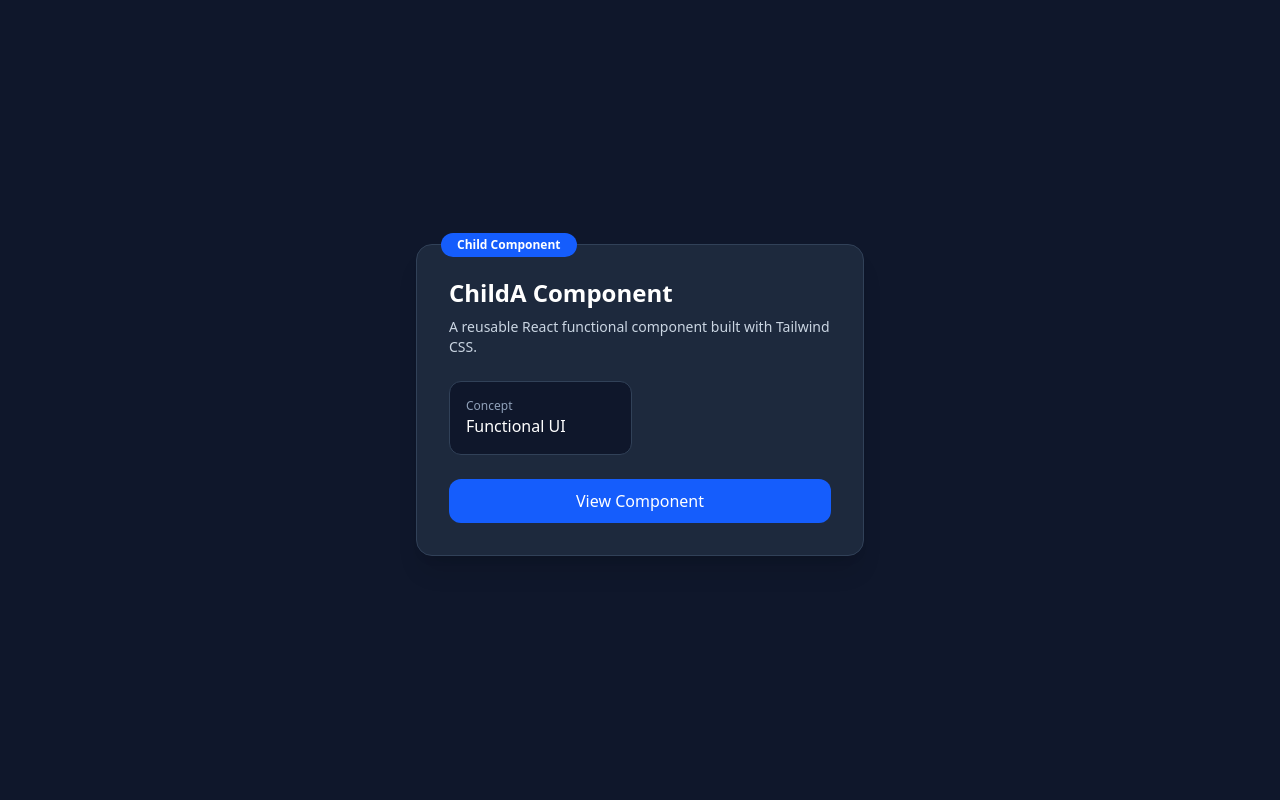
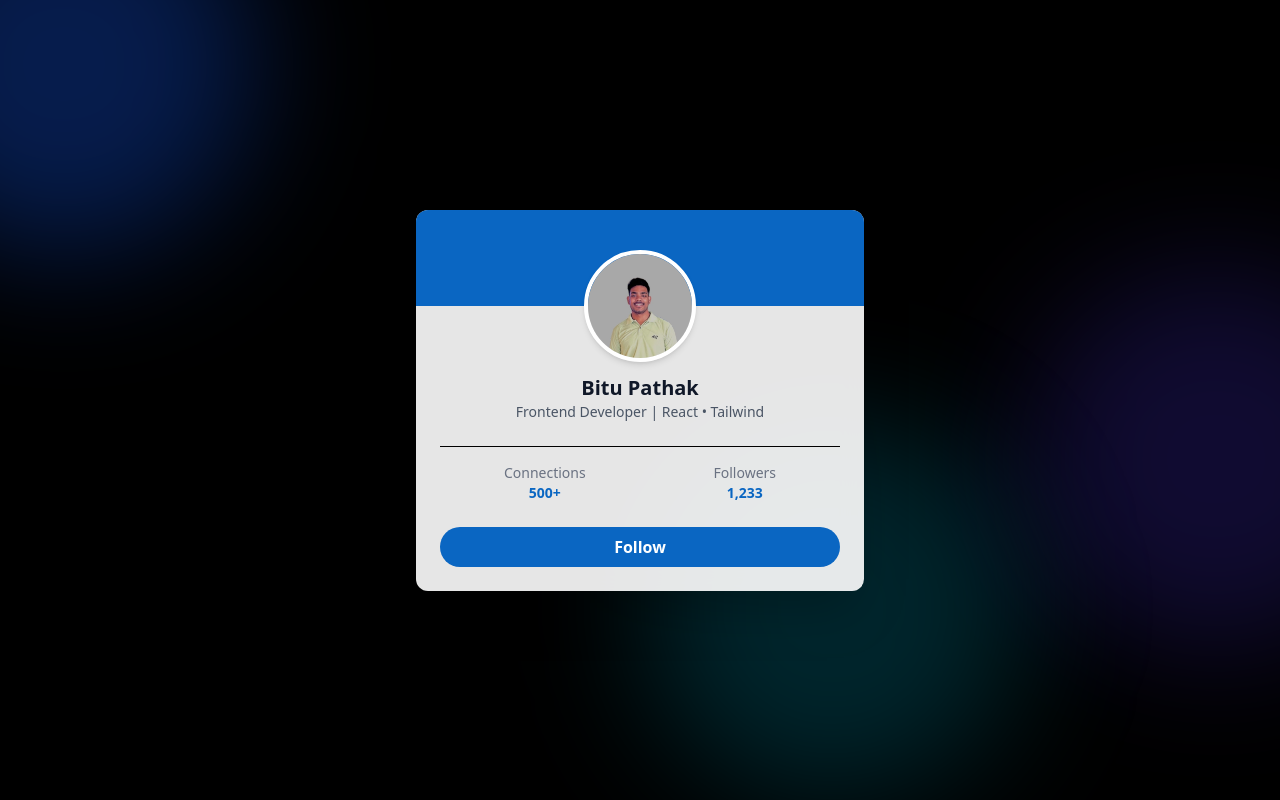
Before and after one commit to bit-tech001/100-Days-of-MERN-Stack-Journey, a React (Vite) app: page / in a window 1280 px wide. Shown: the top 800 px of the page. Built offline with nearby package versions, Linux system fonts and the light colour scheme.

Commit message:
Day 4: Event handling & conditional rendering

```diff
--- a/src/App.jsx
+++ b/src/App.jsx
@@ -2,13 +2,17 @@ import React from 'react'
 import './index.css'
 import Introduction from './Frontend - Day1/Introduction'
 import Index from './Frontend - Day2/Index'
+import CounterApp from './Frontend - Day3/CounterApp'
+import ConditionApp from './Frontend - Day4/ConditonApp'
 
 
 const App = () => {
   return (
      <>
      {/* <Introduction/>   */}
-     <Index/>
+     {/* <Index/> */}
+     {/* <CounterApp/> */}
+     <ConditionApp/>
      </>
   )
 }
--- /dev/null
+++ b/src/Frontend - Day3/CounterApp.jsx
@@ -0,0 +1,102 @@
+import { useState } from "react";
+
+const CounterApp = () => {
+  const [count, setCount] = useState(0);
+
+  return (
+    <div className="min-h-screen bg-neutral-950 flex items-center justify-center px-4">
+      <div className="w-full max-w-6xl bg-neutral-900 border border-neutral-800
+                      rounded-2xl shadow-xl p-6 md:p-10">
+
+        {/* Responsive Grid */}
+        <div className="grid grid-cols-1 md:grid-cols-2 gap-10">
+
+          {/* LEFT SIDE – Counter UI */}
+          <div className="flex flex-col items-center justify-center text-center">
+            <h2 className="text-3xl font-semibold text-white mb-1">
+              useState Counter
+            </h2>
+            <p className="text-neutral-400 mb-6">
+              Single state management example
+            </p>
+
+            <div className="text-6xl font-bold text-emerald-400 mb-8">
+              {count}
+            </div>
+
+            <div className="flex gap-4">
+              <button
+                onClick={() => setCount(count - 1)}
+                className="px-6 py-2 rounded-xl
+                           bg-neutral-800 text-white
+                           hover:bg-neutral-700 transition"
+              >
+                Decrease
+              </button>
+
+              <button
+                onClick={() => setCount(0)}
+                className="px-6 py-2 rounded-xl
+                           border border-emerald-500
+                           text-emerald-400
+                           hover:bg-emerald-500 hover:text-black
+                           transition"
+              >
+                Reset
+              </button>
+
+              <button
+                onClick={() => setCount(count + 1)}
+                className="px-6 py-2 rounded-xl
+                           bg-emerald-600 text-black
+                           hover:bg-emerald-500 transition"
+              >
+                Increase
+              </button>
+            </div>
+          </div>
+
+          {/* RIGHT SIDE – Explanation */}
+          <div className="space-y-5">
+            <h2 className="text-2xl font-semibold text-white">
+              What is useState?
+            </h2>
+            <p className="text-neutral-400">
+              useState is a React Hook that allows functional components to store
+              and manage data that changes over time. Updating state triggers
+              a re-render of the UI.
+            </p>
+
+            <h2 className="text-2xl font-semibold text-white">
+              Why use useState?
+            </h2>
+            <p className="text-neutral-400">
+              It helps manage dynamic data such as counters, inputs, and toggles,
+              enabling interactive user experiences without page reloads.
+            </p>
+
+            <h2 className="text-2xl font-semibold text-white">
+              How does useState work?
+            </h2>
+            <p className="text-neutral-400">
+              useState returns the current state value and a setter function.
+              Calling the setter updates the state and automatically updates
+              the UI.
+            </p>
+
+            <h2 className="text-2xl font-semibold text-white">
+              Important Rule
+            </h2>
+            <p className="text-neutral-400">
+              State should never be modified directly. Always use the setter
+              function to ensure React handles updates correctly.
+            </p>
+          </div>
+
+        </div>
+      </div>
+    </div>
+  );
+};
+
+export default CounterApp;
--- /dev/null
+++ b/src/Frontend - Day4/ConditonApp.jsx
@@ -0,0 +1,82 @@
+import { useState } from "react";
+import profileImg from "../assets/1750936117114.jpg";
+
+
+const LinkedInProfile = () => {
+  const [isFollowed, setIsFollowed] = useState(false);
+
+  return (
+    <div className="min-h-screen flex items-center justify-center px-4 bg-black relative overflow-hidden">
+
+      {/* GLOW BACKGROUND */}
+      <div className="absolute -top-32 -left-32 w-96 h-96 bg-blue-600/30 rounded-full blur-3xl"></div>
+      <div className="absolute top-1/3 -right-32 w-96 h-96 bg-indigo-600/20 rounded-full blur-3xl"></div>
+      <div className="absolute bottom-0 left-1/2 w-96 h-96 bg-cyan-500/20 rounded-full blur-3xl"></div>
+
+      {/* CARD */}
+      <div className="relative z-10 bg-white/90 backdrop-blur-md w-full max-w-md rounded-xl shadow-2xl overflow-hidden">
+
+        {/* HEADER */}
+        <div className="h-24 bg-[#0A66C2]" />
+
+        {/* PROFILE CONTENT */}
+        <div className="px-6 pb-6 text-center">
+
+          {/* PROFILE IMAGE */}
+          <img
+            src={profileImg}
+            alt="profile"
+            className="-mt-14 mx-auto w-28 h-28 rounded-full border-4 border-white shadow-md"
+          />
+
+          {/* NAME */}
+          <h2 className="mt-3 text-xl font-semibold text-gray-900">
+            Bitu Pathak
+          </h2>
+
+          {/* ROLE */}
+          <p className="text-gray-600 text-sm">
+            Frontend Developer | React • Tailwind
+          </p>
+
+          {/* STATS */}
+          <div className="flex justify-around mt-6 border-t pt-4 text-sm">
+            <div>
+              <p className="text-gray-500">Connections</p>
+              <p className="font-semibold text-[#0A66C2]">500+</p>
+            </div>
+
+            <div>
+              <p className="text-gray-500">Followers</p>
+              <p className="font-semibold text-[#0A66C2]">1,233</p>
+            </div>
+          </div>
+
+          {/* FOLLOW BUTTON */}
+          <button
+            onClick={() => setIsFollowed(!isFollowed)}
+            className={`mt-6 w-full py-2 rounded-full font-semibold transition
+              ${
+                isFollowed
+                  ? "bg-gray-500 text-white"
+                  : "bg-[#0A66C2] text-white"
+              }
+            `}
+          >
+            {isFollowed ? "Following" : "Follow"}
+          </button>
+
+          {/* CONDITIONAL MESSAGE */}
+          {isFollowed && (
+            <p className="mt-4 text-sm font-medium text-[#0A66C2] bg-[#E8F3FF] py-2 rounded-lg">
+              ✔ Following · Thanks for connecting
+            </p>
+          )}
+
+        </div>
+      </div>
+    </div>
+  );
+};
+
+export default LinkedInProfile;
```
Also changed, not shown: src/assets/1750936117114.jpg (added).
